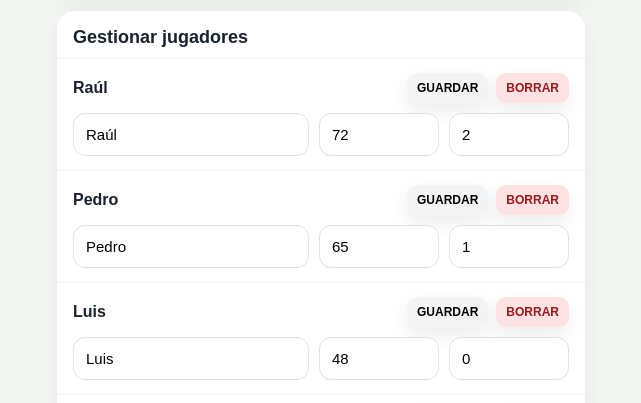
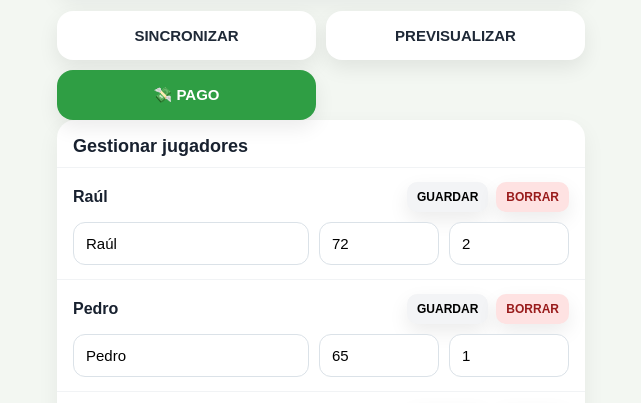
Before and after one commit to estudilloraul-cpu/Banco-Croquetero, a plain HTML site: page index.html in a window 1280 px wide. Shown: the part 317-720 px from the top of the page, without its empty margins (319-960 px from the left). Drawn offline with Linux system fonts and the light colour scheme.

Commit message:
Update index.html

```diff
--- a/index.html
+++ b/index.html
@@ -100,7 +100,11 @@
           </div>
         </div>
       </div>
-
+<div class="bottom-inner">
+  <button class="btn-light" onclick="syncComuniate()">SINCRONIZAR</button>
+  <button class="btn-light" id="btnPreview" onclick="preview()">PREVISUALIZAR</button>
+  <button class="btn-green" id="btnPago" onclick="confirmar()">💸 PAGO</button>
+</div>
       <div class="card">
         <div class="section-head">
           <h2 class="section-title">Gestionar jugadores</h2>
```
